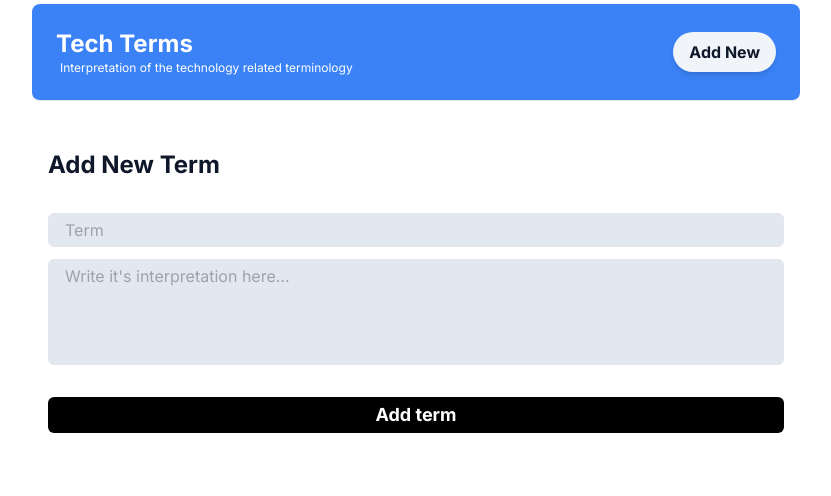
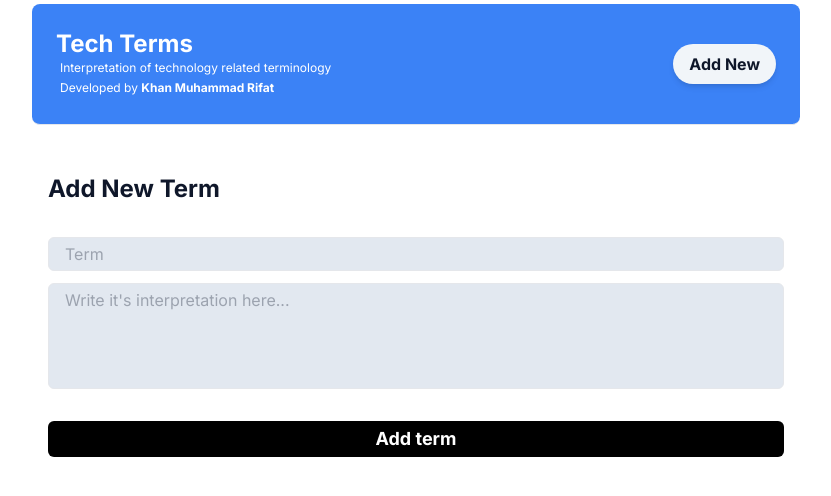
Before and after one commit to khan1203/tech-terms, a Next.js app: page /create in a window 1280 px wide. Shown: the top 496 px of the page, without its empty margins (224-1055 px from the left). Built offline with nearby package versions, Linux system fonts and the light colour scheme.

Commit message:
Update layout.tsx

```diff
--- a/src/app/layout.tsx
+++ b/src/app/layout.tsx
@@ -24,7 +24,8 @@ export default function RootLayout({
               <Link className="text-white text-2xl font-bold" href={"/"}>
                 Tech Terms
               </Link>
-              <p className="text-white text-xs px-1">Interpretation of the technology related terminology</p>
+              <p className="text-white text-xs px-1">Interpretation of technology related terminology</p>
+              <p className="text-white text-xs px-1 py-1">Developed by <strong>Khan Muhammad Rifat</strong></p>
             </div>
             <Link
               className="bg-slate-100 grid place-items-center py-2 px-4 rounded-full font-bold shadow-md"
```
